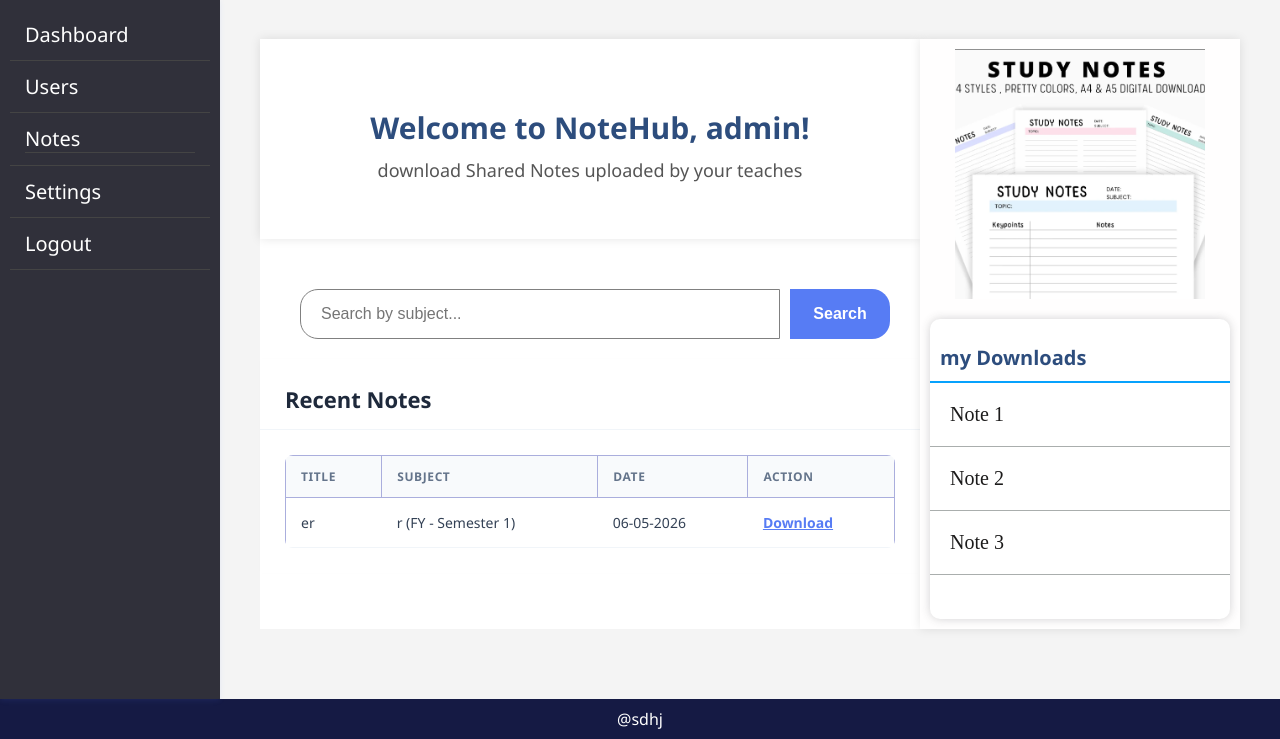
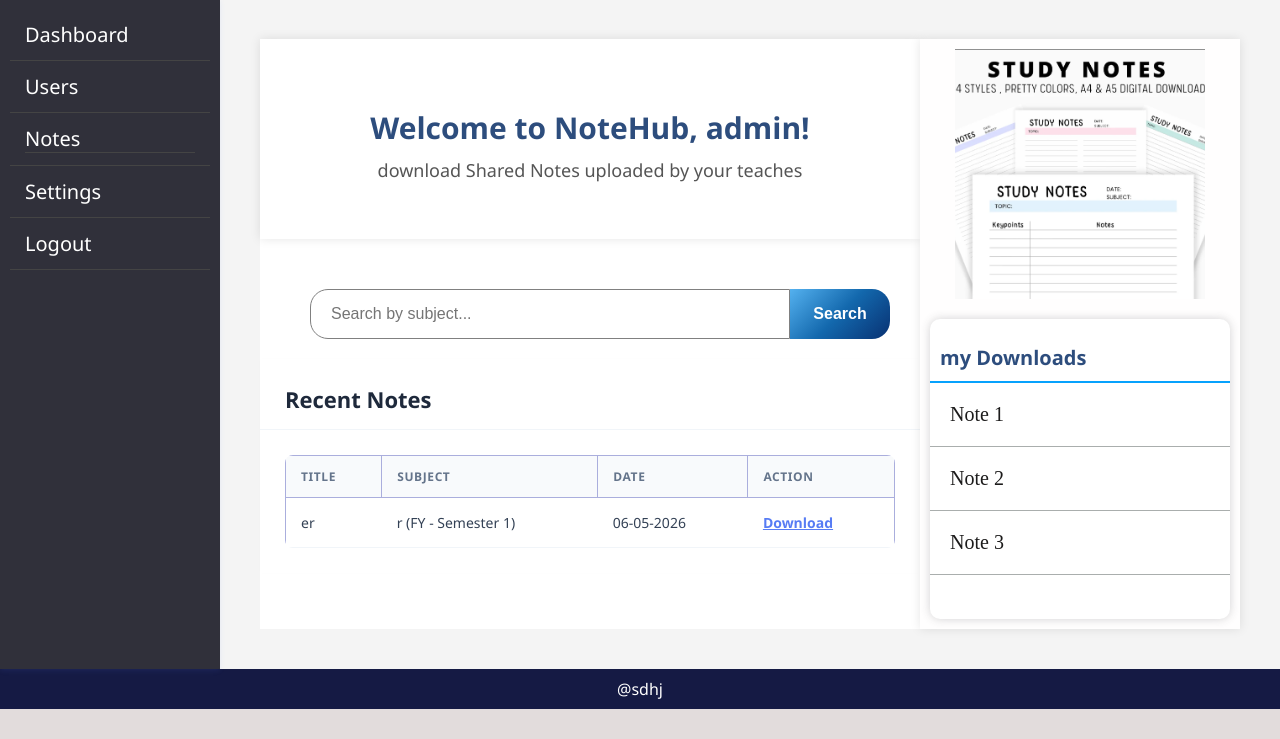
Before and after one commit to Sunil-Changoudnavar12/note-shearing-web, a Flask app: page /student_dashboard in a window 1280 px wide. Shown: the part 61-800 px from the top of the page. Run offline with Flask 3, Linux system fonts and the light colour scheme; a user stored in the database is signed in; data comes from the database, SQL or seed files in the repository; both versions use the stored data as it was after the commit.

Commit message:
new features

```diff
--- a/static/css/dashboard.css
+++ b/static/css/dashboard.css
@@ -173,7 +173,7 @@ h2 {
     max-width: 60vh;
     margin-top: 30px;
     margin-left: auto;
-    margin-right: auto;
+    /* margin-right: auto; */
     border-top-left-radius: 18px;
     border-bottom-left-radius: 18px;
     border: 0.5px solid gray;
@@ -188,7 +188,7 @@ h2 {
     border-radius: 0;
     border-top-right-radius: 18px;
     border-bottom-right-radius: 18px;
-    background: #577cf4;
+    background: linear-gradient(135deg, #54b1ef, #1368ad, #083172);
     color: white;
     border: none;
     cursor: pointer;
@@ -197,7 +197,7 @@ h2 {
 }
 
 .search-btn:hover {
-    background: #3f62d6;
+    background: linear-gradient(135deg, #083172, #1368ad, #54b1ef);
 }
 
 .filter-box {
--- a/static/css/dashboard1.css
+++ b/static/css/dashboard1.css
@@ -60,13 +60,13 @@
 /* SIDEBAR */
 .sidebar {
     width: 220px;
-    height: calc(100vh - 100px);
+
     background: #30303a;
     color: white;
     padding: 10px;
-    flex-shrink: 0;
-    overflow-y: auto;
-    position: relative;
+    /* flex-shrink: 0;
+    overflow-y: auto; */
+    position:relative;
     box-shadow: 0 2px 5px rgba(87, 124, 244, 0.1);
 }
 
--- a/static/css/user.css
+++ b/static/css/user.css
@@ -7,13 +7,14 @@
 .users-container {
     padding: 40px 20px;
     width: 100%;
-    display: flex;
+    /* display: flex; */
     flex-direction: column;
     justify-content: center;
     align-items: center;
     background-color: #f8fafc;
-    gap: 30px;
+    gap: 60px;
     min-height: calc(100vh - 100px);
+
 }
 
 .users-table {
```
Also changed, not shown: instance/database.db.
